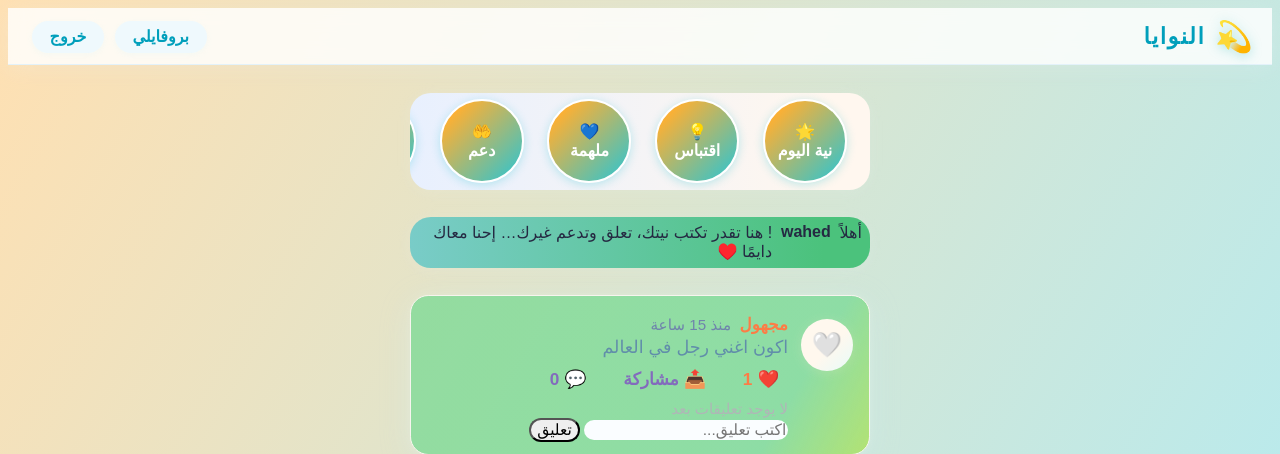
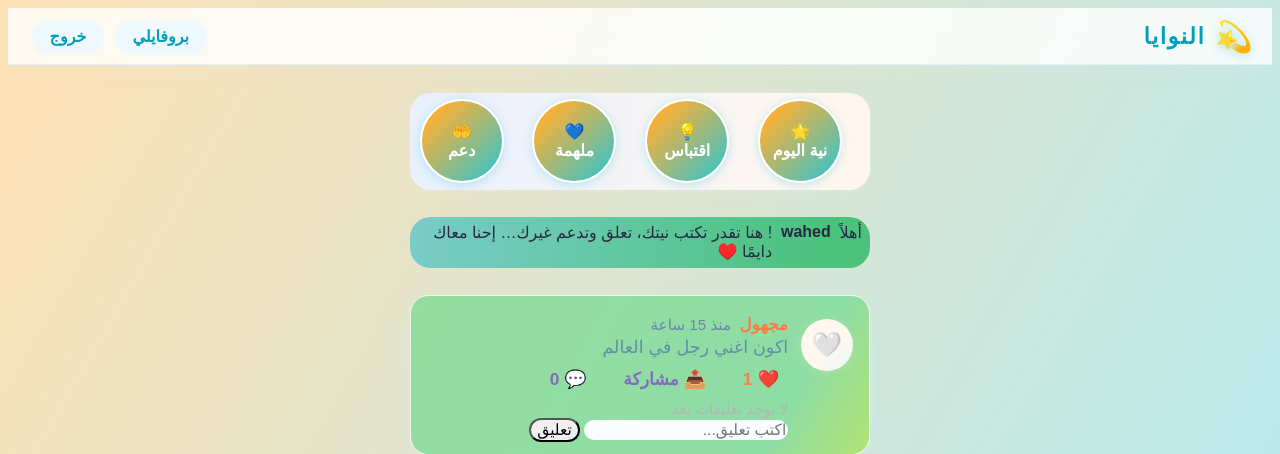
Before and after one commit to wahedahmed/niya-flask, a Flask app: page / in a window 1280 px wide. Shown: the top 454 px of the page. Run offline with Flask 3, Linux system fonts and the light colour scheme; a user stored in the database is signed in; data comes from the database, SQL or seed files in the repository.

Commit message:
تحديثاتي السريعة 🚀

```diff
--- a/static/style.css
+++ b/static/style.css
@@ -94,7 +94,7 @@ body {
   display: flex; flex-direction: column; align-items: center; justify-content: center;
   font-size: 1.0em;
   color: #fff;
-  margin-right: 15px !important;
+  margin-right: 20px !important;
   border: 2.5px solid #fff;
   box-shadow: 0 2px 10px #28c5d54d;
   font-weight: 700;
```
